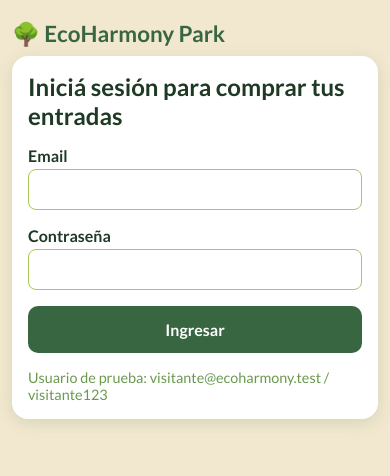
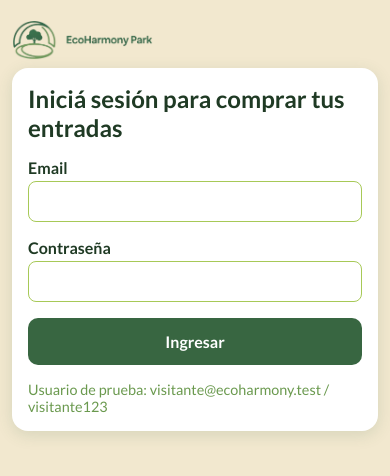
Before and after one commit to BautiMelo/SCM_ISW_4K3_2026_G9, a React (Vite) app in the folder Evaluaciones/TrabajosPracticos/ResolucionTP06/IS_SRC_TP06_ComprarEntradas/frontend/: page / in a window 390 px wide. Shown: the top 476 px of the page. Built offline with nearby package versions, Linux system fonts and the light colour scheme; no server answers.

Commit message:
Agregado lgo

```diff
--- a/Evaluaciones/TrabajosPracticos/ResolucionTP06/IS_SRC_TP06_ComprarEntradas/frontend/index.html
+++ b/Evaluaciones/TrabajosPracticos/ResolucionTP06/IS_SRC_TP06_ComprarEntradas/frontend/index.html
@@ -4,6 +4,7 @@
     <meta charset="UTF-8" />
     <meta name="viewport" content="width=device-width, initial-scale=1.0" />
     <title>EcoHarmony Park - Comprar entradas</title>
+    <link rel="icon" type="image/png" href="/icono.png" />
     <link rel="preconnect" href="https://fonts.googleapis.com" />
     <link href="https://fonts.googleapis.com/css2?family=Lato:wght@400;700;900&display=swap" rel="stylesheet" />
   </head>
--- a/Evaluaciones/TrabajosPracticos/ResolucionTP06/IS_SRC_TP06_ComprarEntradas/frontend/src/App.tsx
+++ b/Evaluaciones/TrabajosPracticos/ResolucionTP06/IS_SRC_TP06_ComprarEntradas/frontend/src/App.tsx
@@ -32,7 +32,9 @@ export const App = () => {
   return (
     <div className="pagina">
       <header className="encabezado">
-        <h1>🌳 EcoHarmony Park</h1>
+        <h1>
+          <img className="logo" src="/logo.png" alt="EcoHarmony Park" />
+        </h1>
         {sesion && (
           <div className="usuario">
             <span>{sesion.usuario.nombre}</span>
--- a/Evaluaciones/TrabajosPracticos/ResolucionTP06/IS_SRC_TP06_ComprarEntradas/frontend/src/estilos.css
+++ b/Evaluaciones/TrabajosPracticos/ResolucionTP06/IS_SRC_TP06_ComprarEntradas/frontend/src/estilos.css
@@ -31,7 +31,9 @@ body {
   gap: 8px;
 }
 
-.encabezado h1 { color: var(--primario); margin: 8px 0; }
+.encabezado h1 { color: var(--primario); margin: 8px 0; line-height: 0; }
+/* Logo con fondo transparente: el nombre del parque ya está dentro de la imagen */
+.logo { display: block; height: 56px; width: auto; }
 .usuario { display: flex; gap: 12px; align-items: center; }
 
 .tarjeta {
@@ -192,6 +194,6 @@ input[aria-invalid='true'] {
 @media (max-width: 480px) {
   .pagina { padding: 12px; }
   .tarjeta { padding: 16px; }
-  .encabezado h1 { font-size: 1.4rem; }
+  .logo { height: 40px; }
   .visitante label { flex-basis: 100%; }
 }
```
Also changed, not shown: Evaluaciones/TrabajosPracticos/ResolucionTP06/IS_SRC_TP06_ComprarEntradas/frontend/public/icono.png (added), Evaluaciones/TrabajosPracticos/ResolucionTP06/IS_SRC_TP06_ComprarEntradas/frontend/public/logo.png (added).
